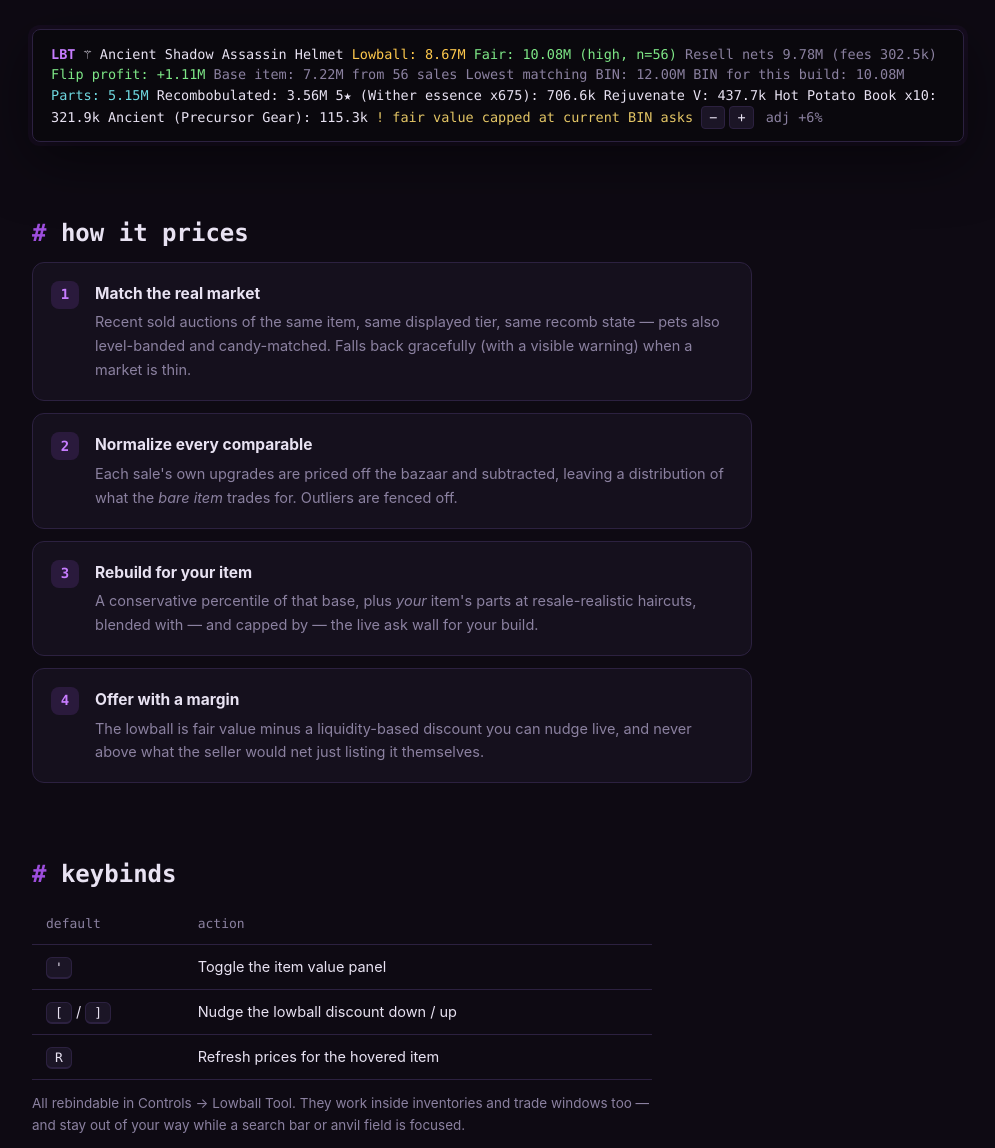
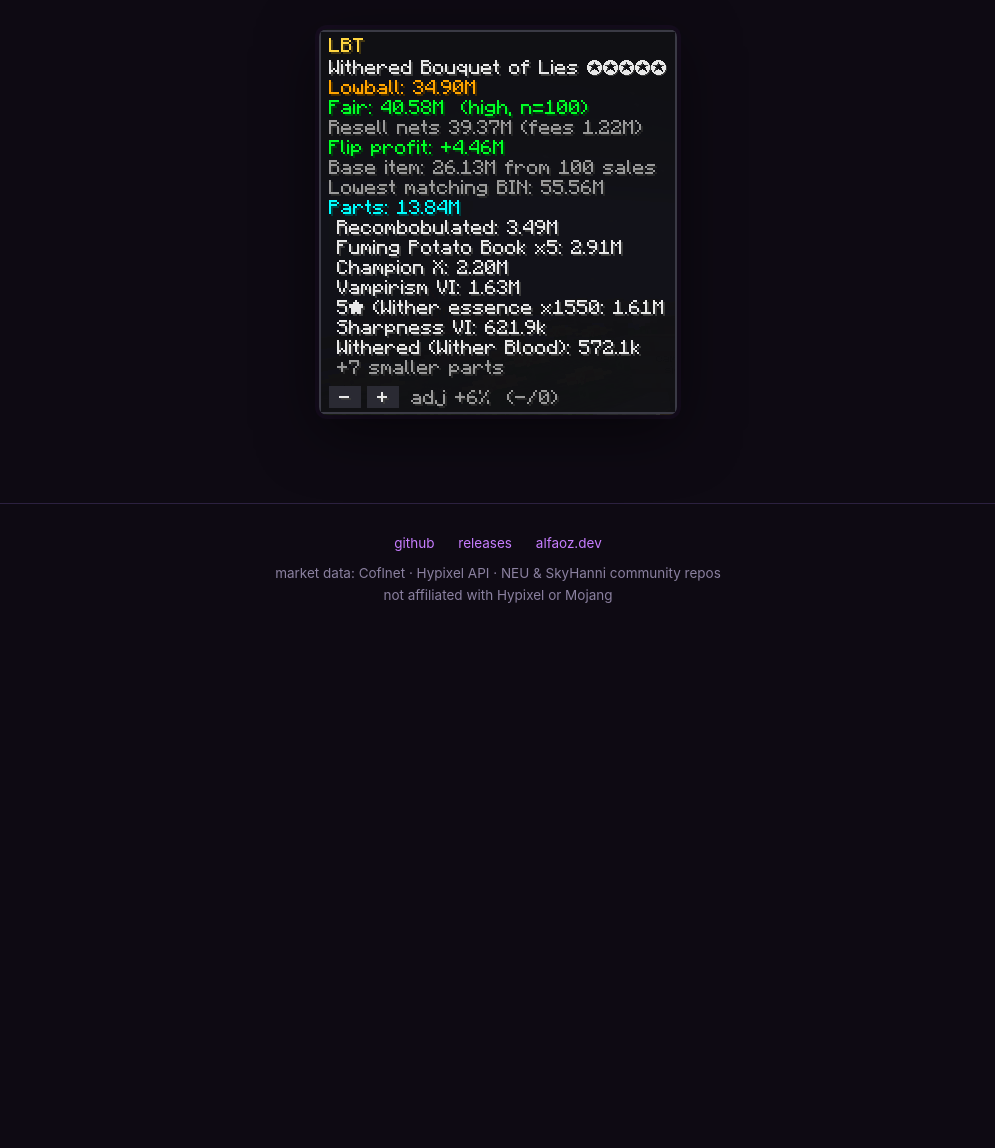
Before and after one commit to alfaoz/lbt, a plain HTML site: page site/index.html in a window 1280 px wide. Shown: the part 458-1606 px from the top of the page, without its empty margins (142-1137 px from the left). After the commit the page ends 1104 px from the top, so only its background shows below. Drawn offline with Linux system fonts and the light colour scheme.

Commit message:
site: real panel screenshot, drop how-it-prices and keybinds sections

```diff
--- a/site/index.html
+++ b/site/index.html
@@ -62,22 +62,10 @@
 
   /* panel demo */
   .demo { display: flex; justify-content: center; padding: 26px 0 8px; }
-  .mcpanel {
-    font-family: var(--mono); font-size: 13.5px; line-height: 1.55;
-    background: rgba(10,8,14,.92); border: 1px solid var(--border); border-radius: 8px;
-    padding: 14px 18px 12px; min-width: 320px; max-width: 100%; overflow-x: auto;
+  .panelshot {
+    max-width: 100%; height: auto; image-rendering: pixelated; border-radius: 8px;
     box-shadow: 0 16px 60px rgba(0,0,0,.5), 0 0 0 4px rgba(157,78,221,.06);
   }
-  .mcpanel .t { color: var(--accent); font-weight: 700; }
-  .mcpanel .g { color: var(--gold); }
-  .mcpanel .gr { color: var(--green); }
-  .mcpanel .aq { color: var(--aqua); }
-  .mcpanel .d { color: var(--dim); }
-  .mcpanel .y { color: #e3c565; }
-  .mcpanel .btnrow { margin-top: 6px; color: var(--dim); }
-  .mcpanel .kbtn { display: inline-block; border: 1px solid var(--border); border-radius: 4px;
-                   padding: 0 7px; margin-right: 4px; background: var(--panel2); color: var(--text); }
-  .caption { text-align: center; color: var(--dim); font-size: 13px; padding: 10px 0 0; }
 
   /* sections */
   section { padding: 64px 0 8px; }
@@ -85,46 +73,9 @@
   h2::before { content: "# "; color: var(--accent-deep); }
   .lede { color: var(--dim); max-width: 640px; margin-bottom: 28px; }
 
-  .grid { display: grid; grid-template-columns: repeat(auto-fit, minmax(280px, 1fr)); gap: 14px; }
-  .card {
-    background: var(--panel); border: 1px solid var(--border); border-radius: 12px; padding: 20px;
-  }
-  .card h3 { font-family: var(--mono); font-size: 15.5px; color: var(--accent); margin-bottom: 8px; }
-  .card p { color: var(--dim); font-size: 14.5px; }
-  .card p b { color: var(--text); font-weight: 600; }
 
-  /* how it prices */
-  .steps { counter-reset: s; display: grid; gap: 12px; max-width: 720px; }
-  .step { background: var(--panel); border: 1px solid var(--border); border-radius: 12px;
-          padding: 18px 20px 18px 62px; position: relative; }
-  .step::before {
-    counter-increment: s; content: counter(s);
-    position: absolute; left: 18px; top: 18px; width: 28px; height: 28px;
-    display: grid; place-items: center; border-radius: 8px;
-    background: rgba(157,78,221,.16); color: var(--accent);
-    font-family: var(--mono); font-weight: 700; font-size: 14px;
-  }
-  .step h3 { font-size: 15.5px; margin-bottom: 4px; }
-  .step p { color: var(--dim); font-size: 14.5px; }
 
-  /* install */
-  .shell {
-    font-family: var(--mono); font-size: 14px; background: var(--panel);
-    border: 1px solid var(--border); border-radius: 12px; padding: 18px 20px;
-    overflow-x: auto; white-space: pre; color: var(--dim); max-width: 720px;
-  }
-  .shell b { color: var(--text); font-weight: 500; }
-  .shell .c { color: var(--accent); }
 
-  /* keybinds */
-  table { border-collapse: collapse; width: 100%; max-width: 620px; font-size: 14.5px; }
-  th, td { text-align: left; padding: 10px 14px; border-bottom: 1px solid var(--border); }
-  th { font-family: var(--mono); color: var(--dim); font-weight: 500; font-size: 13px; }
-  kbd {
-    font-family: var(--mono); font-size: 13px; background: var(--panel2);
-    border: 1px solid var(--border); border-bottom-width: 2px; border-radius: 6px; padding: 2px 8px;
-  }
-  .note { color: var(--dim); font-size: 13.5px; margin-top: 12px; max-width: 620px; }
 
   footer {
     margin-top: 80px; padding: 28px 0 40px; border-top: 1px solid var(--border);
@@ -157,68 +108,10 @@
 
 <div class="wrap">
   <div class="demo">
-    <div class="mcpanel" role="img" aria-label="In-game lbt panel showing a valuation breakdown">
-<span class="t">LBT</span>
-⚚ Ancient Shadow Assassin Helmet
-<span class="g">Lowball: 8.67M</span>
-<span class="gr">Fair: 10.08M  (high, n=56)</span>
-<span class="d">Resell nets 9.78M (fees 302.5k)</span>
-<span class="gr">Flip profit: +1.11M</span>
-<span class="d">Base item: 7.22M from 56 sales</span>
-<span class="d">Lowest matching BIN: 12.00M</span>
-<span class="d">BIN for this build: 10.08M</span>
-<span class="aq">Parts: 5.15M</span>
- Recombobulated: 3.56M
- 5★ (Wither essence x675): 706.6k
- Rejuvenate V: 437.7k
- Hot Potato Book x10: 321.9k
- Ancient (Precursor Gear): 115.3k
-<span class="y">! fair value capped at current BIN asks</span>
-<span class="btnrow"><span class="kbtn">−</span><span class="kbtn">+</span> adj +6%</span></div>
+    <img class="panelshot" src="panel.png" width="358"
+         alt="lbt panel: Withered Bouquet of Lies — lowball 34.90M, fair 40.58M from 100 sales, full parts breakdown">
   </div>
 </div>
-
-<section id="how">
-  <div class="wrap">
-    <h2>how it prices</h2>
-    <div class="steps">
-      <div class="step">
-        <h3>Match the real market</h3>
-        <p>Recent sold auctions of the same item, same displayed tier, same recomb state — pets also
-        level-banded and candy-matched. Falls back gracefully (with a visible warning) when a market is thin.</p>
-      </div>
-      <div class="step">
-        <h3>Normalize every comparable</h3>
-        <p>Each sale's own upgrades are priced off the bazaar and subtracted, leaving a distribution of
-        what the <em>bare item</em> trades for. Outliers are fenced off.</p>
-      </div>
-      <div class="step">
-        <h3>Rebuild for your item</h3>
-        <p>A conservative percentile of that base, plus <em>your</em> item's parts at resale-realistic
-        haircuts, blended with — and capped by — the live ask wall for your build.</p>
-      </div>
-      <div class="step">
-        <h3>Offer with a margin</h3>
-        <p>The lowball is fair value minus a liquidity-based discount you can nudge live, and never above
-        what the seller would net just listing it themselves.</p>
-      </div>
-    </div>
-  </div>
-</section>
-
-<section id="keys">
-  <div class="wrap">
-    <h2>keybinds</h2>
-    <table>
-      <tr><th>default</th><th>action</th></tr>
-      <tr><td><kbd>'</kbd></td><td>Toggle the item value panel</td></tr>
-      <tr><td><kbd>[</kbd> / <kbd>]</kbd></td><td>Nudge the lowball discount down / up</td></tr>
-      <tr><td><kbd>R</kbd></td><td>Refresh prices for the hovered item</td></tr>
-    </table>
-    <p class="note">All rebindable in Controls → Lowball Tool. They work inside inventories and trade
-    windows too — and stay out of your way while a search bar or anvil field is focused.</p>
-  </div>
-</section>
 
 <footer>
   <div class="wrap">
```
Also changed, not shown: site/panel.png (added).
